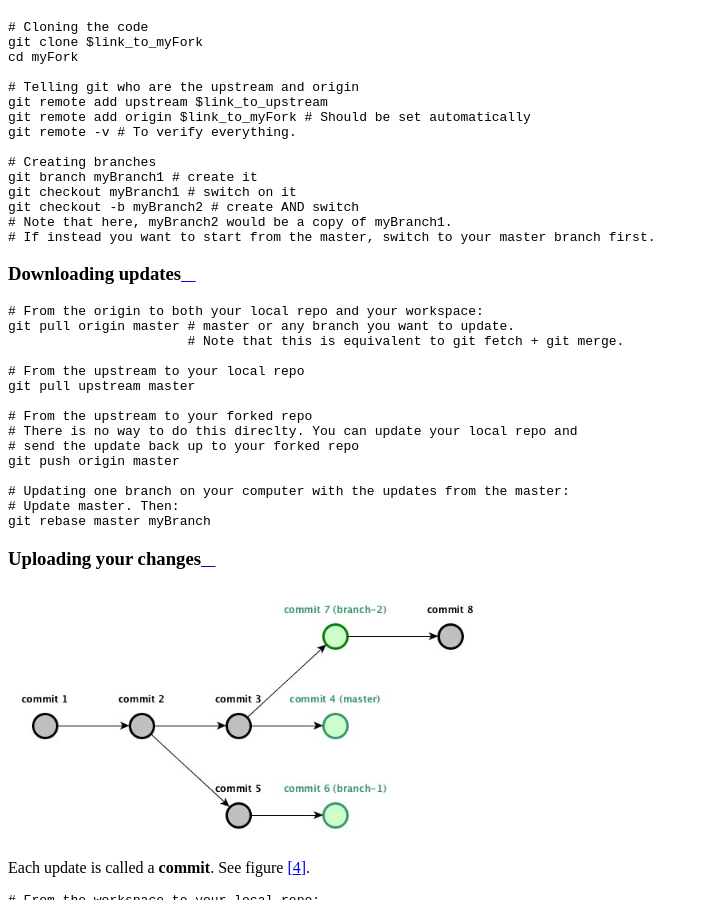
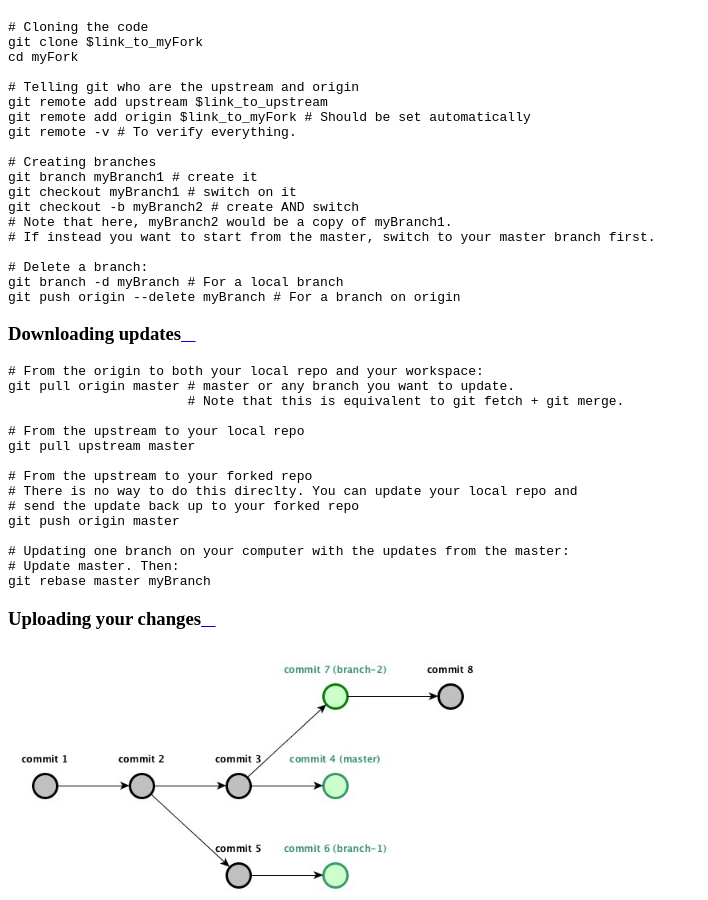
Before and after one commit to scilus/scil-documentation, a Sphinx documentation site: the page built from source/coding/git.rst, in a window 1280 px wide and 900 px high, scrolled down 3025 px. Shown: the whole window, without its empty margins (0-708 px from the left). Built offline with Sphinx 7.4.7 and the Read the Docs theme 2.0.0, drawn with Linux system fonts in a browser that asks for light colours.

Commit message:
adding info to delete branch

```diff
--- a/source/coding/git.rst
+++ b/source/coding/git.rst
@@ -70,6 +70,10 @@ Setting up everything the first time
     git checkout -b myBranch2 # create AND switch
     # Note that here, myBranch2 would be a copy of myBranch1.
     # If instead you want to start from the master, switch to your master branch first.
+
+    # Delete a branch:
+    git branch -d myBranch # For a local branch
+    git push origin --delete myBranch # For a branch on origin
 
 Downloading updates
 ^^^^^^^^^^^^^^^^^^^
```
